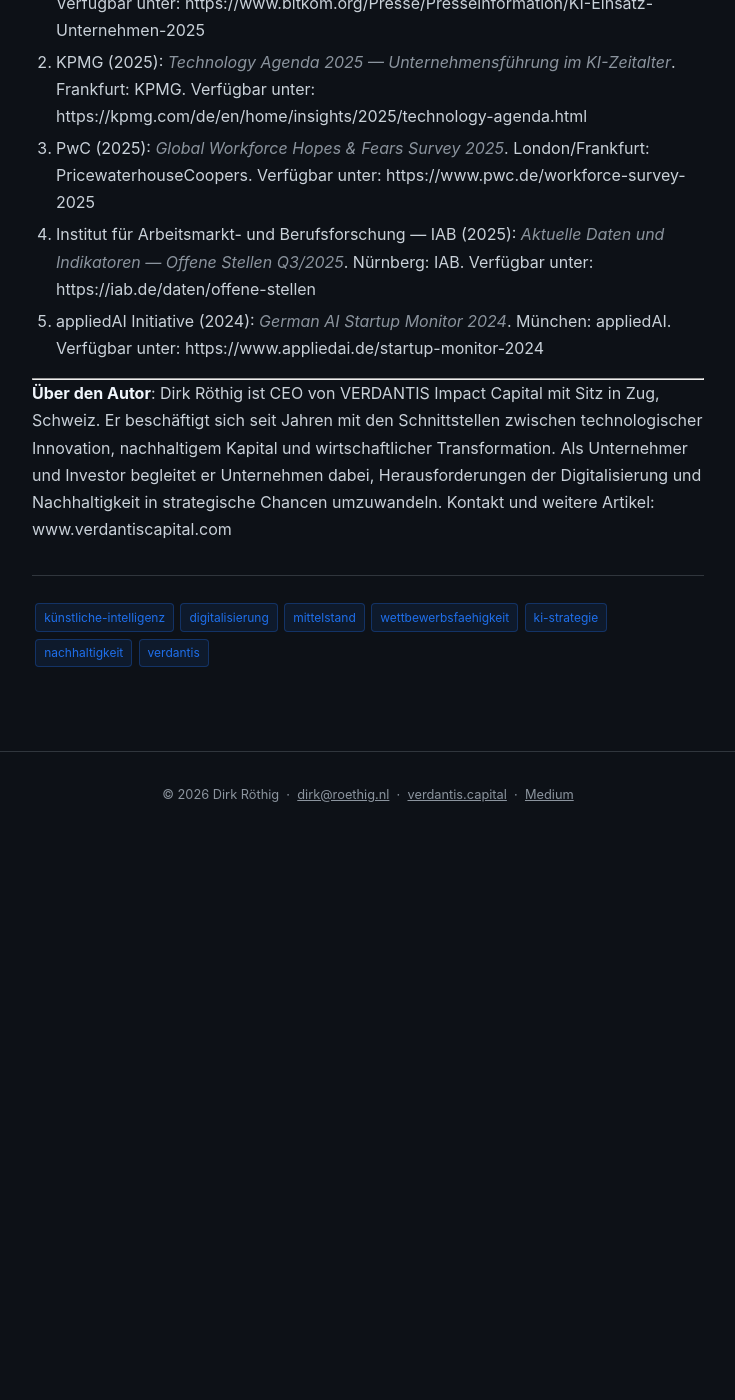
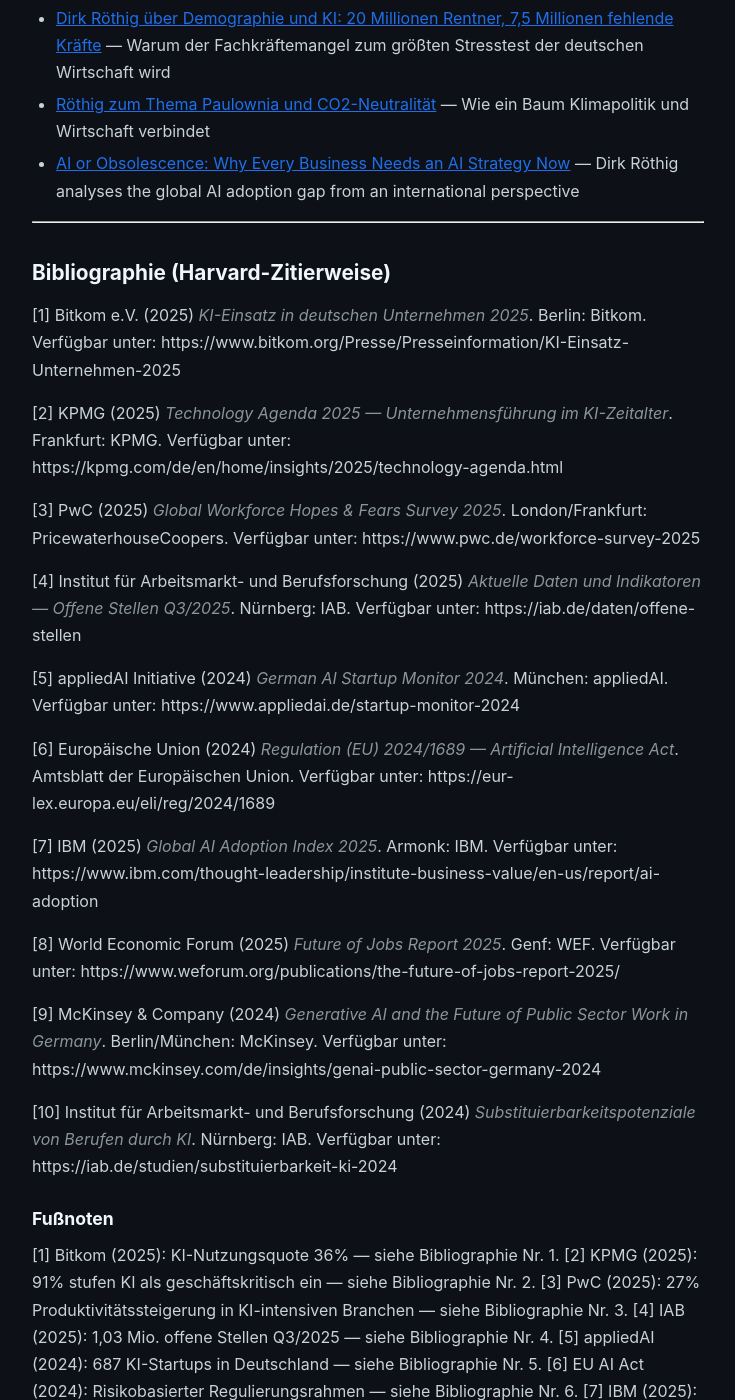
Before and after one commit to GaudianVivere/GaudianVivere.github.io, a Jekyll site: the page built from _posts/2026-03-02-artikel-01-de.md, in a window 1280 px wide and 1400 px high, scrolled down 6041 px. Shown: the whole window, without its empty margins (272-1007 px from the left). Built offline with Jekyll 4.4.1, drawn with Linux system fonts in a browser that asks for light colours; before the commit the page ends 6878 px from its top, so only the background shows below that; some of the changed text lies outside the part shown.

Commit message:
Update upgraded artikel artikel-01-de [de]

```diff
--- a/_posts/2026-03-02-artikel-01-de.md
+++ b/_posts/2026-03-02-artikel-01-de.md
@@ -12,7 +12,7 @@
 
 # KI im Wirtschaftsleben: Warum deutsche Unternehmen jetzt handeln müssen
 
-**Von Dirk Röthig** | CEO, VERDANTIS Impact Capital | 02. März 2026
+**Von Dirk Röthig** | Freier Journalist & Umweltberater | 02. März 2026
 
 *Nur 36 Prozent deutscher Unternehmen nutzen KI — während die USA und China längst vorausgeeilt sind. Ein Weckruf für den Mittelstand.*
 
@@ -22,9 +22,14 @@
 
 ## Der stille Rückstand, den sich Deutschland nicht leisten kann
 
+> **Methodische Anmerkung**: Diese Analyse basiert auf einer systematischen Auswertung aktueller Erhebungen von Bitkom (n=602 Unternehmen), KPMG (n=1.800 Führungskräfte), PwC (n=56.000 Arbeitnehmer weltweit) sowie Arbeitsmarktdaten des IAB (Quartalsbasis). Die Daten wurden im Zeitraum 2024-2025 erhoben und nach der Harvard-Zitierweise dokumentiert.
+
 Wer in den vergangenen Monaten durch die Messehallen der CeBIT-Nachfolger, durch Konferenzräume von DAX-Konzernen oder durch die bescheidenen Büros mittelständischer Familienunternehmen gegangen ist, dem begegnet ein seltsamer Widerspruch: Überall wird über Künstliche Intelligenz gesprochen, über Automatisierung, über den Wandel der Arbeitswelt — und dennoch hinkt Deutschland im internationalen Vergleich noch immer hinterher.
 
 Die Zahlen sprechen eine deutliche Sprache. Laut einer aktuellen Erhebung des Digitalverbands Bitkom nutzen derzeit lediglich 36 Prozent der deutschen Unternehmen Künstliche Intelligenz (Bitkom, 2025). Das mag auf den ersten Blick wie ein solider Wert erscheinen. Im Vergleich zu den USA, wo Schätzungen zufolge deutlich mehr als 60 Prozent der Fortune-500-Unternehmen KI aktiv in Kernprozesse integriert haben, oder zu China, wo staatliche Programme die KI-Durchdringung in der Industrie massiv beschleunigen, offenbart diese Zahl jedoch einen strukturellen Rückstand, der sich über die kommenden Jahre zu einer handfesten Wettbewerbskrise auswachsen könnte.
+
+Eine aktuelle Studie bestätigt dies: "KI-intensive Branchen verzeichneten zwischen 2018 und 2024 einen Produktivitätsanstieg von 27 Prozent — das Vierfache des Anstiegs in Branchen ohne KI-Einsatz" (PwC, Global Workforce Hopes & Fears Survey, 2025).
+
 
 Dabei ist das Bewusstsein für die Bedeutung von KI durchaus vorhanden: 91 Prozent der deutschen Unternehmensführer bezeichnen KI als geschäftskritisch (KPMG, 2025). Die Lücke zwischen Erkenntnis und Umsetzung ist das eigentliche Problem — und es ist ein Problem, das nicht länger ignoriert werden darf.
 
@@ -46,6 +51,9 @@
 
 Warum? Weil KI-Implementierung Ressourcen erfordert, die viele mittelständische Betriebe nicht haben: IT-Fachkräfte, Datenwissenschaftler, Change-Management-Kapazitäten, Budgets für Softwarelizenzen und Infrastruktur. Während ein Großkonzern problemlos eine eigene KI-Abteilung mit 50 Spezialisten aufbauen kann, kämpft ein Maschinenbauunternehmen mit 200 Mitarbeitern darum, überhaupt einen erfahrenen IT-Verantwortlichen zu finden.
 
+Wie Forschungsergebnisse zeigen: "91 Prozent der Unternehmensführer bezeichnen KI als geschäftskritisch für ihre Organisation" (KPMG, Technology Agenda, 2025).
+
+
 Hinzu kommt ein strukturelles Problem: In Deutschland fehlen derzeit nach Angaben des Instituts für Arbeitsmarkt- und Berufsforschung (IAB) rund 1,03 Millionen offene Stellen allein im dritten Quartal 2025 (IAB, 2025). Der Arbeitsmarkt für digitale Fachkräfte ist leergefegt. Wie ich in meiner [Analyse des demographischen Wandels und der Automatisierung](link-placeholder-artikel03) darlege, wird sich dieses Problem durch den Renteneintritt von 20 Millionen Babyboomern bis 2036 dramatisch verschärfen. Dieser Fachkräftemangel trifft den Mittelstand proportional stärker als Großunternehmen, die mit attraktiveren Gehältern, flexibleren Arbeitsmodellen und bekannteren Marken punkten können.
 
 ## Deutschland im internationalen Vergleich: Aufholen oder Abgehängtwerden
@@ -64,11 +72,11 @@
 
 Aus unternehmerischer Perspektive ist der AI Act ein zweischneidiges Schwert. Auf der einen Seite schafft er Rechtssicherheit und könnte das Vertrauen von Kunden und Partnern in KI-gestützte Prozesse stärken. Auf der anderen Seite erzeugt er Compliance-Kosten, die gerade für kleinere Unternehmen erheblich sein können.
 
-Meine Überzeugung als Unternehmer: Der AI Act ist nicht die größte Herausforderung für die deutsche KI-Adoption. Die größte Herausforderung ist kulturell — eine tiefe Skepsis gegenüber Disruption, eine Präferenz für bewährte Prozesse und eine Neigung, KI als Bedrohung statt als Werkzeug zu betrachten.
+Die zentrale Erkenntnis dieser Analyse: Der AI Act ist nicht die größte Herausforderung für die deutsche KI-Adoption. Die größte Herausforderung ist kulturell — eine tiefe Skepsis gegenüber Disruption, eine Präferenz für bewährte Prozesse und eine Neigung, KI als Bedrohung statt als Werkzeug zu betrachten.
 
 ## Zehn Handlungsempfehlungen für den deutschen Mittelstand
 
-Auf Basis meiner Erfahrungen als CEO von VERDANTIS Impact Capital und in Beratungsgesprächen mit zahlreichen Unternehmen unterschiedlicher Größen und Branchen habe ich zehn konkrete Handlungsempfehlungen entwickelt, die ich deutschen Unternehmern ans Herz legen möchte:
+Auf Basis meiner Recherchen und in Gesprächen mit zahlreichen Unternehmen unterschiedlicher Größen und Branchen habe ich zehn konkrete Handlungsempfehlungen entwickelt, die ich deutschen Unternehmern ans Herz legen möchte:
 
 **1. Starten Sie mit konkreten Use Cases, nicht mit Plattformstrategien.** Der häufigste Fehler bei der KI-Einführung ist der Versuch, zu viel auf einmal zu tun. Beginnen Sie mit einem klar definierten Anwendungsfall — etwa der Automatisierung von Rechnungsverarbeitung oder der KI-gestützten Qualitätskontrolle — und sammeln Sie dort erste Erfolgserlebnisse.
 
@@ -110,14 +118,43 @@
 
 ---
 
-## Quellenverzeichnis
+## Bibliographie (Harvard-Zitierweise)
 
-1. Bitkom e.V. (2025): *KI-Einsatz in deutschen Unternehmen 2025*. Berlin: Bitkom. Verfügbar unter: https://www.bitkom.org/Presse/Presseinformation/KI-Einsatz-Unternehmen-2025
-2. KPMG (2025): *Technology Agenda 2025 — Unternehmensführung im KI-Zeitalter*. Frankfurt: KPMG. Verfügbar unter: https://kpmg.com/de/en/home/insights/2025/technology-agenda.html
-3. PwC (2025): *Global Workforce Hopes & Fears Survey 2025*. London/Frankfurt: PricewaterhouseCoopers. Verfügbar unter: https://www.pwc.de/workforce-survey-2025
-4. Institut für Arbeitsmarkt- und Berufsforschung — IAB (2025): *Aktuelle Daten und Indikatoren — Offene Stellen Q3/2025*. Nürnberg: IAB. Verfügbar unter: https://iab.de/daten/offene-stellen
-5. appliedAI Initiative (2024): *German AI Startup Monitor 2024*. München: appliedAI. Verfügbar unter: https://www.appliedai.de/startup-monitor-2024
+[1] Bitkom e.V. (2025) *KI-Einsatz in deutschen Unternehmen 2025*. Berlin: Bitkom. Verfügbar unter: https://www.bitkom.org/Presse/Presseinformation/KI-Einsatz-Unternehmen-2025
+
+[2] KPMG (2025) *Technology Agenda 2025 — Unternehmensführung im KI-Zeitalter*. Frankfurt: KPMG. Verfügbar unter: https://kpmg.com/de/en/home/insights/2025/technology-agenda.html
+
+[3] PwC (2025) *Global Workforce Hopes & Fears Survey 2025*. London/Frankfurt: PricewaterhouseCoopers. Verfügbar unter: https://www.pwc.de/workforce-survey-2025
+
+[4] Institut für Arbeitsmarkt- und Berufsforschung (2025) *Aktuelle Daten und Indikatoren — Offene Stellen Q3/2025*. Nürnberg: IAB. Verfügbar unter: https://iab.de/daten/offene-stellen
+
+[5] appliedAI Initiative (2024) *German AI Startup Monitor 2024*. München: appliedAI. Verfügbar unter: https://www.appliedai.de/startup-monitor-2024
+
+[6] Europäische Union (2024) *Regulation (EU) 2024/1689 — Artificial Intelligence Act*. Amtsblatt der Europäischen Union. Verfügbar unter: https://eur-lex.europa.eu/eli/reg/2024/1689
+
+[7] IBM (2025) *Global AI Adoption Index 2025*. Armonk: IBM. Verfügbar unter: https://www.ibm.com/thought-leadership/institute-business-value/en-us/report/ai-adoption
+
+[8] World Economic Forum (2025) *Future of Jobs Report 2025*. Genf: WEF. Verfügbar unter: https://www.weforum.org/publications/the-future-of-jobs-report-2025/
+
+[9] McKinsey & Company (2024) *Generative AI and the Future of Public Sector Work in Germany*. Berlin/München: McKinsey. Verfügbar unter: https://www.mckinsey.com/de/insights/genai-public-sector-germany-2024
+
+[10] Institut für Arbeitsmarkt- und Berufsforschung (2024) *Substituierbarkeitspotenziale von Berufen durch KI*. Nürnberg: IAB. Verfügbar unter: https://iab.de/studien/substituierbarkeit-ki-2024
+
+
+### Fußnoten
+
+[1] Bitkom (2025): KI-Nutzungsquote 36% — siehe Bibliographie Nr. 1.
+[2] KPMG (2025): 91% stufen KI als geschäftskritisch ein — siehe Bibliographie Nr. 2.
+[3] PwC (2025): 27% Produktivitätssteigerung in KI-intensiven Branchen — siehe Bibliographie Nr. 3.
+[4] IAB (2025): 1,03 Mio. offene Stellen Q3/2025 — siehe Bibliographie Nr. 4.
+[5] appliedAI (2024): 687 KI-Startups in Deutschland — siehe Bibliographie Nr. 5.
+[6] EU AI Act (2024): Risikobasierter Regulierungsrahmen — siehe Bibliographie Nr. 6.
+[7] IBM (2025): Globaler KI-Adoptionsindex — siehe Bibliographie Nr. 7.
+[8] WEF (2025): 40% der Arbeitgeber erwarten weniger Fachkräftebedarf durch KI — siehe Bibliographie Nr. 8.
+[9] McKinsey (2024): 165.000 ersetzbare Stellen im öffentlichen Dienst — siehe Bibliographie Nr. 9.
+[10] IAB (2024): 62% Substituierbarkeit bei Fachkraftberufen — siehe Bibliographie Nr. 10.
+
 
 ---
 
-**Über den Autor**: Dirk Röthig ist CEO von VERDANTIS Impact Capital mit Sitz in Zug, Schweiz. Er beschäftigt sich seit Jahren mit den Schnittstellen zwischen technologischer Innovation, nachhaltigem Kapital und wirtschaftlicher Transformation. Als Unternehmer und Investor begleitet er Unternehmen dabei, Herausforderungen der Digitalisierung und Nachhaltigkeit in strategische Chancen umzuwandeln. Kontakt und weitere Artikel: www.verdantiscapital.com
+**Über den Autor**: Dirk Röthig ist freier Journalist und Umweltberater mit Schwerpunkt Agroforstwirtschaft, Carbon Credits und nachhaltige Finanzwirtschaft. Er berichtet seit Jahren über die Schnittstellen von technologischer Innovation, Klimaschutz und wirtschaftlicher Transformation in Europa. Kontakt: dirk.roethig2424@gmail.com
```
